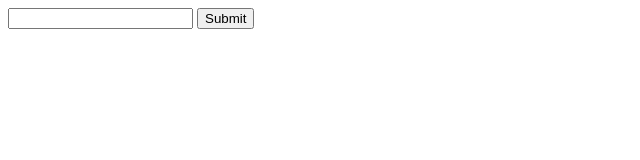
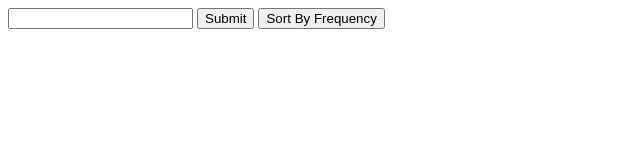
Before and after one commit to Shubham0077/7Edge, a plain HTML site: page index.html in a window 1280 px wide. Shown: the whole page, without its empty margins (0-640 px from the left). Drawn offline with Linux system fonts and the light colour scheme.

Commit message:
7Edge Second Ques

```diff
--- a/index.html
+++ b/index.html
@@ -13,6 +13,9 @@
     <button onClick="check()">
         Submit
     </button>
+    <button onClick="checkFreq()">
+        Sort By Frequency
+       </button>
     <div id="result">
     </div>
 </body>
@@ -27,6 +30,39 @@
         document.getElementById("result").innerHTML = JSON.stringify(result);
 
     }
+
+
+    function checkFreq() {
+
+        let obj = {};
+
+        result.map((item) => {
+
+            if (obj[item] == undefined) {
+                obj[item] = 1;
+            } else {
+                obj[item] = obj[item] + 1;
+            }
+
+        })
+
+        let res = Object.keys(obj).sort(function (a, b) {
+            return obj[a] - obj[b]
+        }).reverse();
+
+        let final = res.map((item) => {
+
+            if (item !== undefined) {
+
+                return item.repeat(obj[item]);
+
+            }
+
+        })
+
+
+        document.getElementById("result").innerHTML = JSON.stringify(final.join("").split(""));
+    }
 </script>
 
 </html>
```
